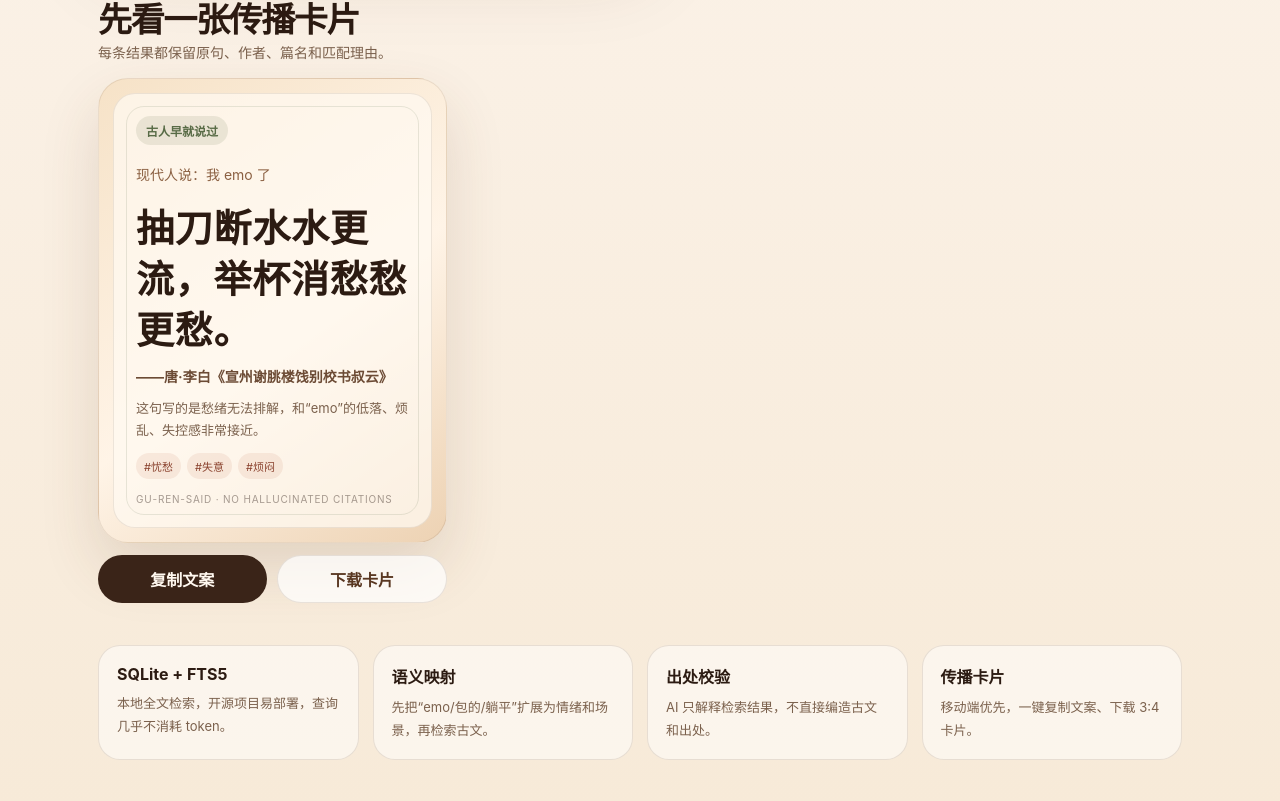
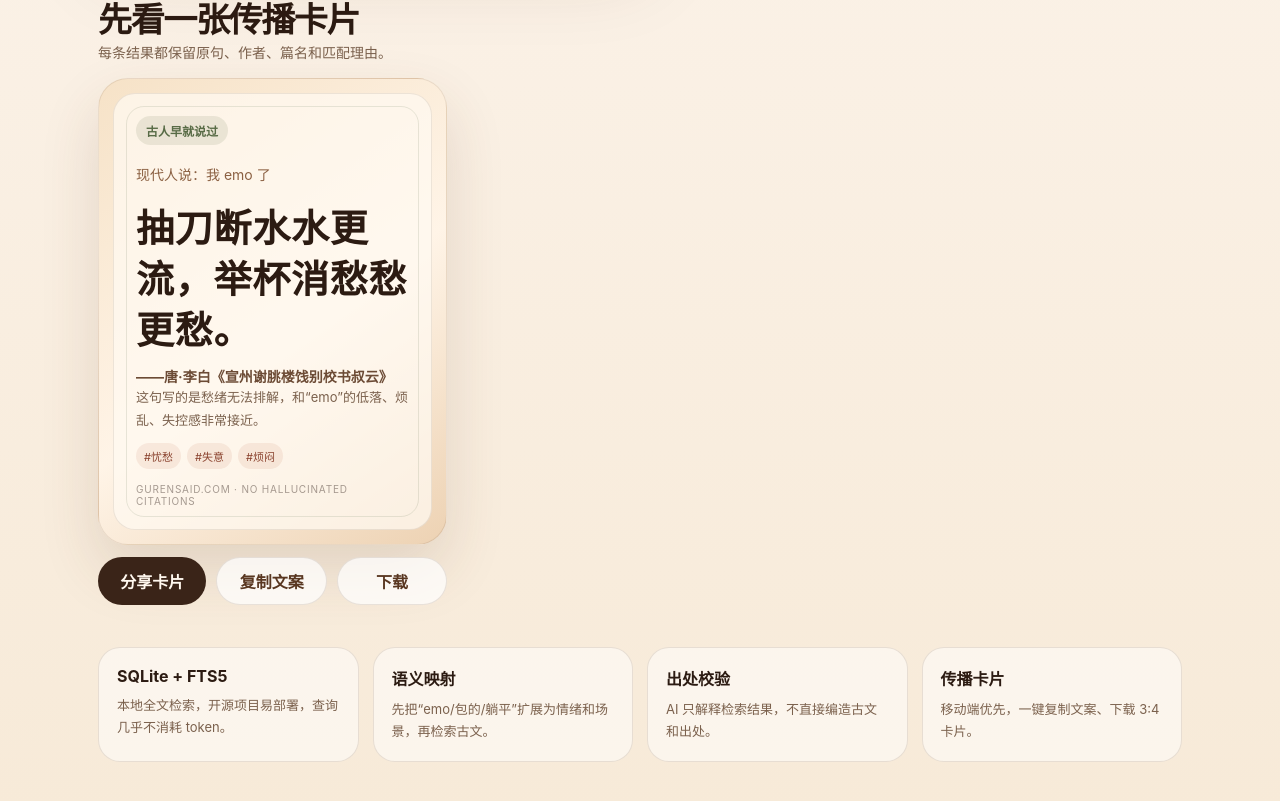
Before and after one commit to yandong2023/gu-ren-said, a Next.js app: page / in a window 1280 px wide. Shown: the part 859-1660 px from the top of the page. Built offline with nearby package versions, Linux system fonts and the light colour scheme.

Commit message:
Improve share card with native sharing and domain watermark

```diff
--- a/components/QuoteCard.tsx
+++ b/components/QuoteCard.tsx
@@ -2,6 +2,8 @@
 
 import { useRef, useState } from "react";
 import type { SearchResult } from "@/lib/types";
+
+const SITE_URL = "https://gurensaid.com";
 
 type Props = {
   result: SearchResult;
@@ -13,8 +15,19 @@ export default function QuoteCard({ result, query, compact = false }: Props) {
   const cardRef = useRef<HTMLDivElement | null>(null);
   const [copied, setCopied] = useState(false);
   const [downloading, setDownloading] = useState(false);
+  const [sharing, setSharing] = useState(false);
   const sourceText = `——${result.dynasty}·${result.author}《${result.title}》`;
-  const shareText = [`现代人说：${query || result.modernMeanings[0] || "我 emo 了"}`, "", "古人说：", result.quote, sourceText, "", result.reason || result.translation].join("\n");
+  const shareText = [
+    `现代人说：${query || result.modernMeanings[0] || "我 emo 了"}`,
+    "",
+    "古人说：",
+    result.quote,
+    sourceText,
+    "",
+    result.reason || result.translation,
+    "",
+    `来自：${SITE_URL}`
+  ].join("\n");
 
   async function copyText() {
     await navigator.clipboard.writeText(shareText);
@@ -22,15 +35,53 @@ export default function QuoteCard({ result, query, compact = false }: Props) {
     window.setTimeout(() => setCopied(false), 1500);
   }
 
+  async function createCardBlob() {
+    if (!cardRef.current) return null;
+    const { toPng } = await import("html-to-image");
+    const dataUrl = await toPng(cardRef.current, { pixelRatio: 2, cacheBust: true, backgroundColor: "#f6e2c7" });
+    const response = await fetch(dataUrl);
+    const blob = await response.blob();
+    return { blob, dataUrl };
+  }
+
+  async function shareCard() {
+    if (!cardRef.current) return;
+    setSharing(true);
+    try {
+      const generated = await createCardBlob();
+      const file = generated?.blob ? new File([generated.blob], `古人早就说过-${result.author}.png`, { type: "image/png" }) : null;
+      const shareData: ShareData = {
+        title: "古人早就说过",
+        text: shareText,
+        url: SITE_URL
+      };
+      const nav = navigator as Navigator & { canShare?: (data: ShareData) => boolean };
+
+      if (file && navigator.share && (!nav.canShare || nav.canShare({ ...shareData, files: [file] }))) {
+        await navigator.share({ ...shareData, files: [file] });
+        return;
+      }
+
+      if (navigator.share) {
+        await navigator.share(shareData);
+        return;
+      }
+
+      await copyText();
+    } finally {
+      setSharing(false);
+    }
+  }
+
   async function downloadCard() {
     if (!cardRef.current) return;
     setDownloading(true);
     try {
-      const { toPng } = await import("html-to-image");
-      const dataUrl = await toPng(cardRef.current, { pixelRatio: 2, cacheBust: true, backgroundColor: "#f6e2c7" });
+      const generated = await createCardBlob();
+      if (!generated) return;
       const link = document.createElement("a");
       link.download = `古人早就说过-${result.author}.png`;
-      link.href = dataUrl;
+      link.href = generated.dataUrl;
       link.click();
     } finally {
       setDownloading(false);
@@ -48,13 +99,14 @@ export default function QuoteCard({ result, query, compact = false }: Props) {
           <div className="card-spacer" />
           <div className="explain-line">{result.reason || result.translation}</div>
           <div className="tags">{result.themes.slice(0, 4).map((tag) => <span className="tag" key={tag}>#{tag}</span>)}</div>
-          <div className="watermark">gu-ren-said · no hallucinated citations</div>
+          <div className="watermark">gurensaid.com · no hallucinated citations</div>
         </div>
       </div>
       {!compact ? (
         <div className="card-actions">
-          <button className="secondary-btn" type="button" onClick={copyText}>{copied ? "已复制" : "复制文案"}</button>
-          <button className="ghost-btn" type="button" onClick={downloadCard} disabled={downloading}>{downloading ? "生成中…" : "下载卡片"}</button>
+          <button className="secondary-btn" type="button" onClick={shareCard} disabled={sharing}>{sharing ? "分享中…" : "分享卡片"}</button>
+          <button className="ghost-btn" type="button" onClick={copyText}>{copied ? "已复制" : "复制文案"}</button>
+          <button className="ghost-btn" type="button" onClick={downloadCard} disabled={downloading}>{downloading ? "生成中…" : "下载"}</button>
         </div>
       ) : null}
     </article>
```
